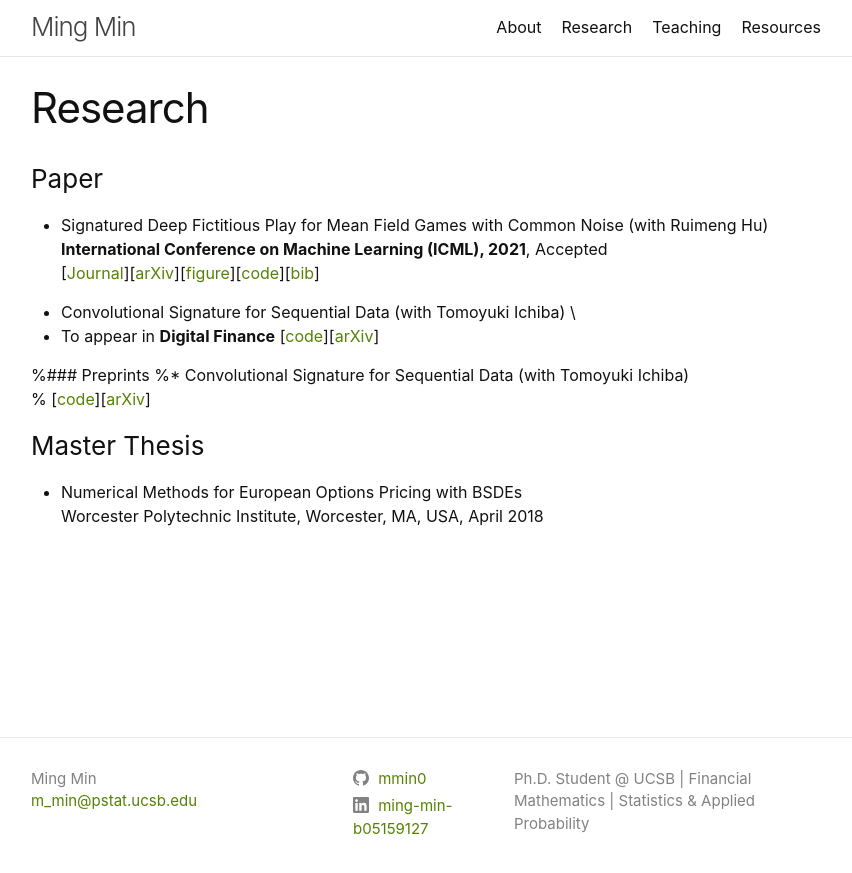
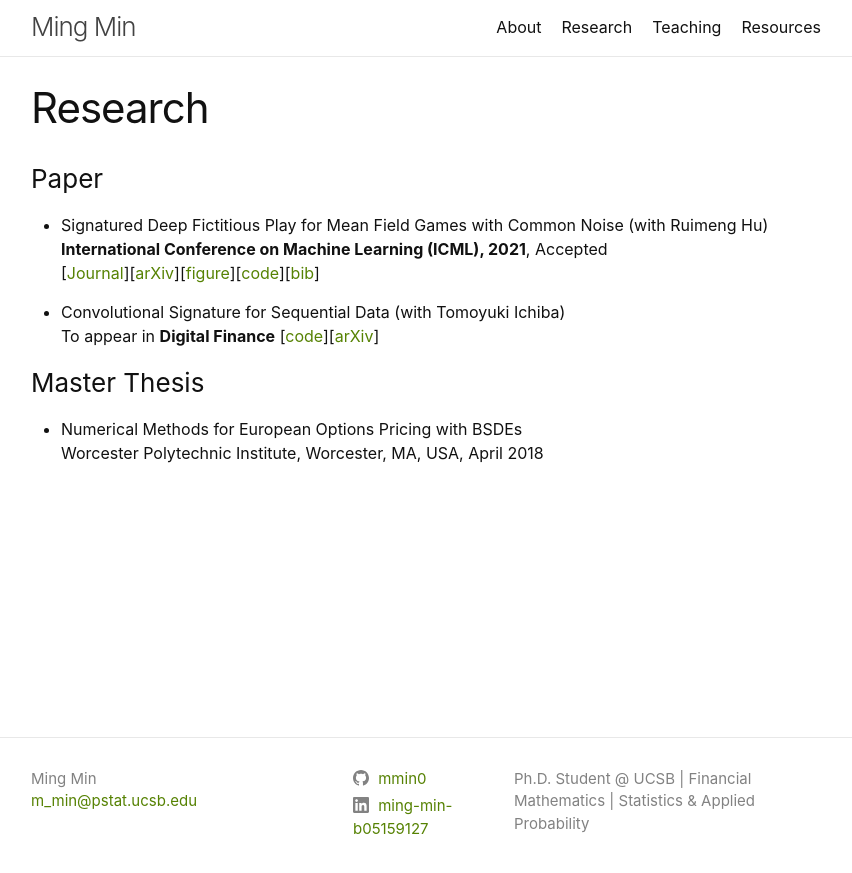
Before and after one commit to mmin0/mmin0.github.io, a Jekyll site: the page built from publications/index.md, in a window 1280 px wide. Shown: the top 873 px of the page, without its empty margins (214-1066 px from the left). Built offline with Jekyll 4.4.1, drawn with Linux system fonts in a browser that asks for light colours.

Commit message:
Update index.md

```diff
--- a/publications/index.md
+++ b/publications/index.md
@@ -8,12 +8,9 @@ title: Research
   \[[Journal](http://proceedings.mlr.press/v139/min21a.html)\]\[[arXiv](https://arxiv.org/abs/2106.03272)\]\[[figure](SigDFP_icml.png)\]\[[code](https://github.com/mmin0/SigDFP)\]\[[bib](pmlr-v139-min21a.bib)\]
 
 * Convolutional Signature for Sequential Data (with Tomoyuki Ichiba) \
-* To appear in **Digital Finance**
+  To appear in **Digital Finance**
   \[[code](https://github.com/mmin0/CNNSig)\]\[[arXiv](https://arxiv.org/abs/2009.06719)\]
 
-%### Preprints
-%* Convolutional Signature for Sequential Data (with Tomoyuki Ichiba) \
-%  \[[code](https://github.com/mmin0/CNNSig)\]\[[arXiv](https://arxiv.org/abs/2009.06719)\]
 
 ### Master Thesis
 * Numerical Methods for European Options Pricing with BSDEs
```
